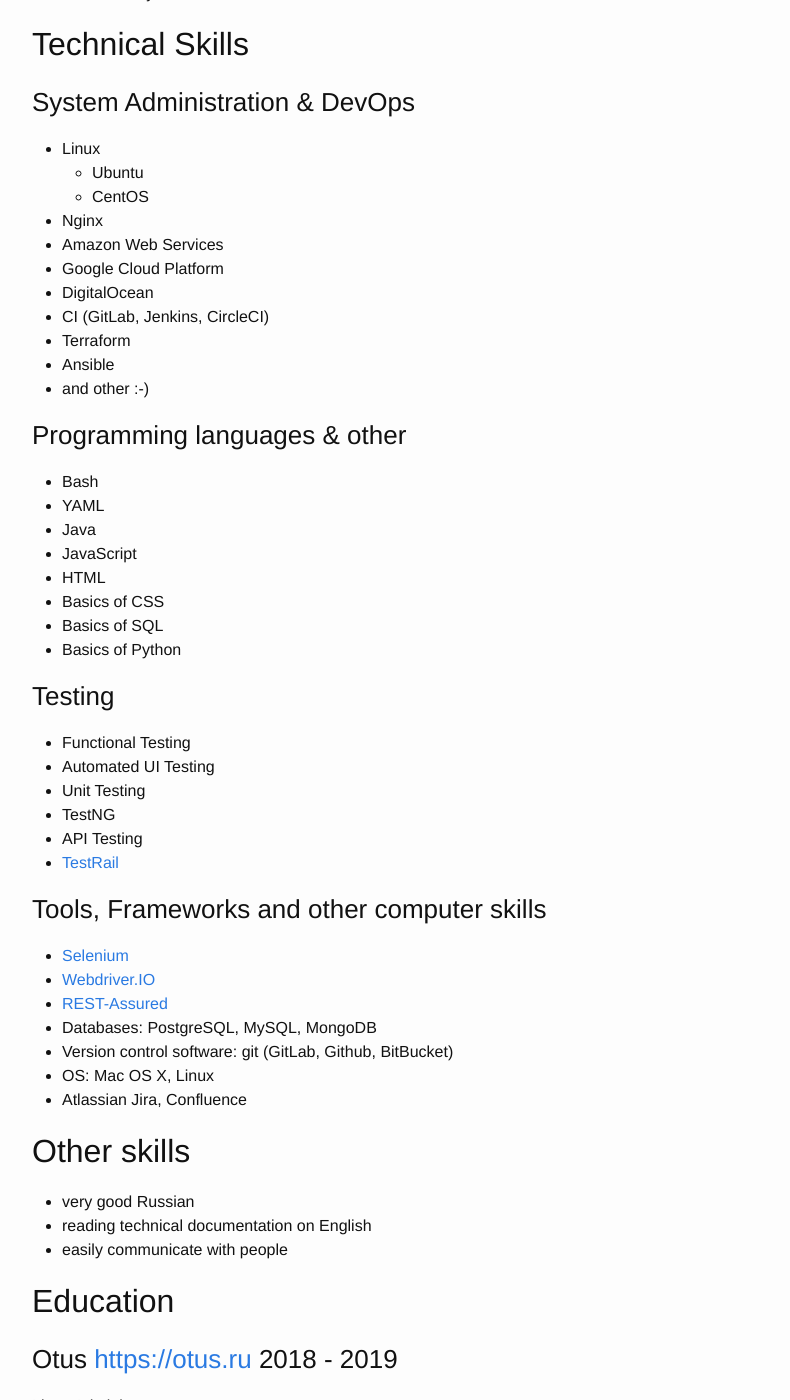
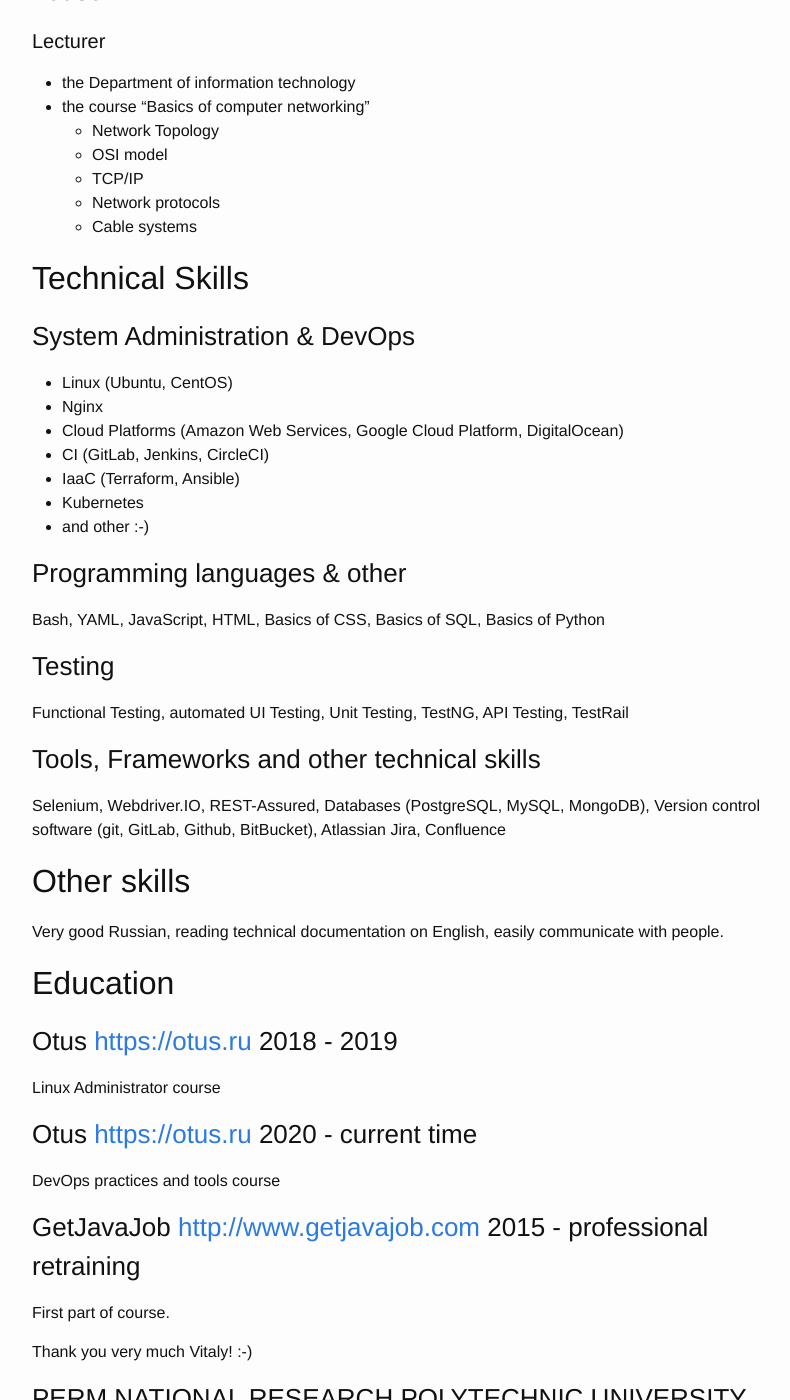
Before and after one commit to demshin/demsh.in, a Jekyll site: the page built from about.md, in a window 1280 px wide and 1400 px high, scrolled down 2193 px. Shown: the whole window, without its empty margins (238-1028 px from the left). Built offline with Jekyll 4.4.1, drawn with Linux system fonts in a browser that asks for light colours; some of the changed text lies outside the part shown.

```diff
--- a/about.md
+++ b/about.md
@@ -16,38 +16,48 @@ web: <https://demsh.in>
 
 ## IT experience
 
-### Transparency Registry, (November 2018 - present time), remotely
+### Paragon Software, <https://www.paragon-software.com/> (April 2020 - present time), remotely
 
 #### System Engineer
 
-- Supporting infrastructure with [Terraform](https://www.terraform.io) on AWS
+- Supporting infrastructure on Azure
+- Kubernetes
+- Ansible
+- Prometheus
+- Grafana
+
+### Transparency Registry, (November 2018 - April 2020), remotely
+
+#### System Engineer
+
+- Supporting infrastructure with Terraform on AWS
 - Supporting Linux (Ubuntu) servers
-- CI ([Bitbucket Pipelines](https://bitbucket.org/product/features/pipelines))
-- [Ansible](https://www.ansible.com)
-- [Kubernetes](https://kubernetes.io)
+- CI (Bitbucket Pipelines)
+- Ansible
+- Kubernetes
 - Docker Registry, also [AWS ECR](https://aws.amazon.com/ecr/)
-- [Hashicorp Vault](https://www.vaultproject.io)
+- Hashicorp Vault
 
 ### 360bound INC, USA, Kennesaw, GA, <https://360bound.com> (July 2017 - present time), remotely
 
 #### System Engineer (September 2017 - present time)
 
-- Linux (Ubuntu)
+- Linux (Ubuntu, CentOS 6)
 - Nginx
-- CI (Jenkins, [CircleCI](https://circleci.com))
+- CI (Jenkins, CircleCI)
 - Docker (Docker Registry, Docker Compose)
-- [AWS](https://aws.amazon.com):
+- AWS:
   - Tools: web console, awccli, terraform
   - Services: EC2, S3, CloudTrail, VPS, RDS, IAM, etc
-- Implementing existing AWS Infrastructure in [Terraform](https://www.terraform.io)
-- Support AWS Infrastructure with [Terraform](https://www.terraform.io)
-- Monitoring & Alerting with [DataDog](https://www.datadoghq.com)
+- Implementing existing AWS Infrastructure in Terraform
+- Support AWS Infrastructure with Terraform
+- Monitoring & Alerting with DataDog
 - Implementing [HIPAA Compliance](https://en.wikipedia.org/wiki/Health_Insurance_Portability_and_Accountability_Act) on AWS
 
 #### QA TechLead (July 2017 - September 2017)
 
 - QA Team Management
-- [TestRail](https://www.gurock.com/testrail/) Implementation
+- TestRail Implementation
 - Jira Administration
 - Writing technical regulations for QA Team
 - QA process reorganization
@@ -64,8 +74,8 @@ web: <https://demsh.in>
 - Tools
   - Java
   - JavaScript
-  - [Selenium](https://www.seleniumhq.org)
-  - [Webdriver.IO](https://webdriver.io)
+  - Selenium
+  - Webdriver.IO
   - Docker
   - Selenium Grid
 - Scrum, Kanban
@@ -87,53 +97,29 @@ web: <https://demsh.in>
 
 ### System Administration & DevOps
 
-- Linux
-  - Ubuntu
-  - CentOS
+- Linux (Ubuntu, CentOS)
 - Nginx
-- Amazon Web Services
-- Google Cloud Platform
-- DigitalOcean
+- Cloud Platforms (Amazon Web Services, Google Cloud Platform, DigitalOcean)
 - CI (GitLab, Jenkins, CircleCI)
-- Terraform
-- Ansible
+- IaaC (Terraform, Ansible)
+- Kubernetes
 - and other :-)
 
 ### Programming languages & other
 
-- Bash
-- YAML
-- Java
-- JavaScript
-- HTML
-- Basics of CSS
-- Basics of SQL
-- Basics of Python
+Bash, YAML, JavaScript, HTML, Basics of CSS, Basics of SQL, Basics of Python
 
 ### Testing
 
-- Functional Testing
-- Automated UI Testing
-- Unit Testing
-- TestNG
-- API Testing
-- [TestRail](https://www.gurock.com/testrail/)
+Functional Testing, automated UI Testing, Unit Testing, TestNG, API Testing, TestRail
 
-### Tools, Frameworks and other computer skills
+### Tools, Frameworks and other technical skills
 
-- [Selenium](https://www.seleniumhq.org)
-- [Webdriver.IO](https://webdriver.io)
-- [REST-Assured](http://rest-assured.io/)
-- Databases: PostgreSQL, MySQL, MongoDB
-- Version control software: git (GitLab, Github, BitBucket)
-- OS: Mac OS X, Linux
-- Atlassian Jira, Confluence
+Selenium, Webdriver.IO, REST-Assured, Databases (PostgreSQL, MySQL, MongoDB), Version control software (git, GitLab, Github, BitBucket), Atlassian Jira, Confluence
 
 ## Other skills
 
-- very good Russian
-- reading technical documentation on English
-- easily communicate with people
+Very good Russian, reading technical documentation on English, easily communicate with people.
 
 ## Education
 
```
